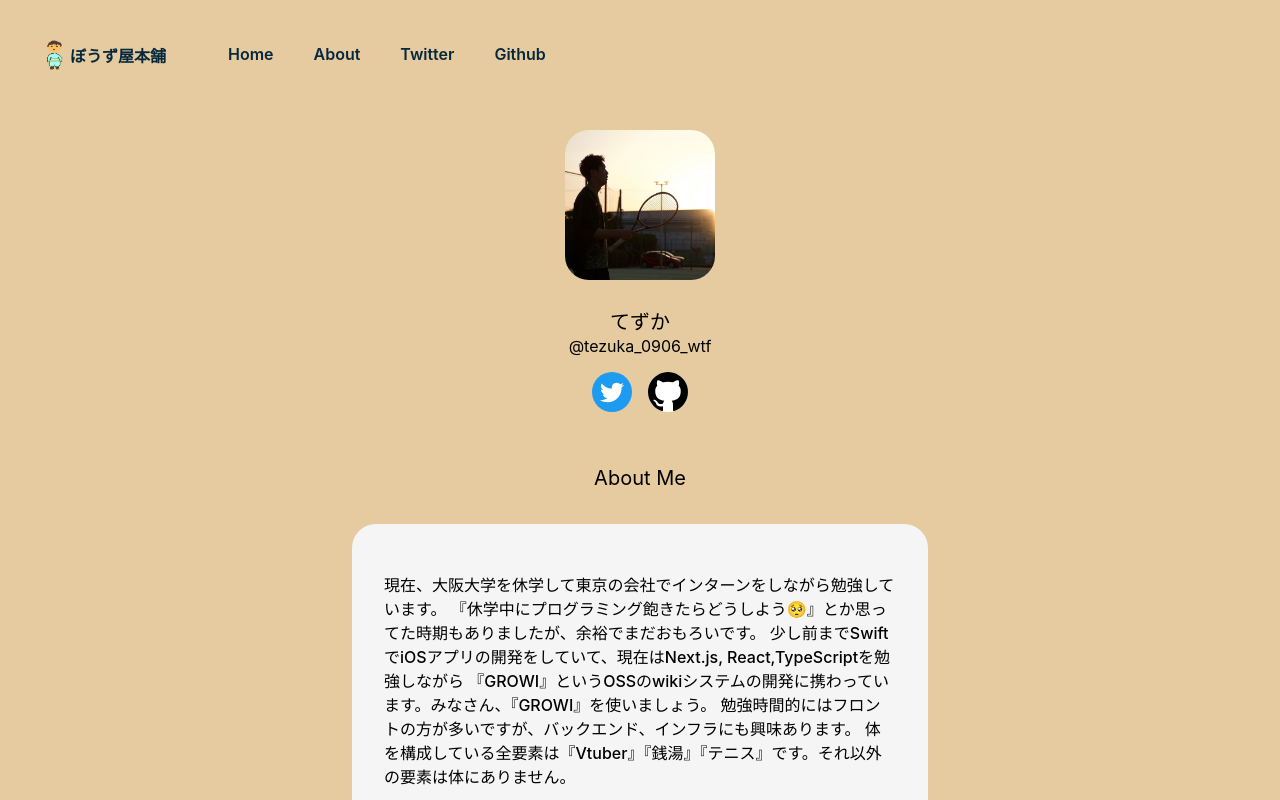
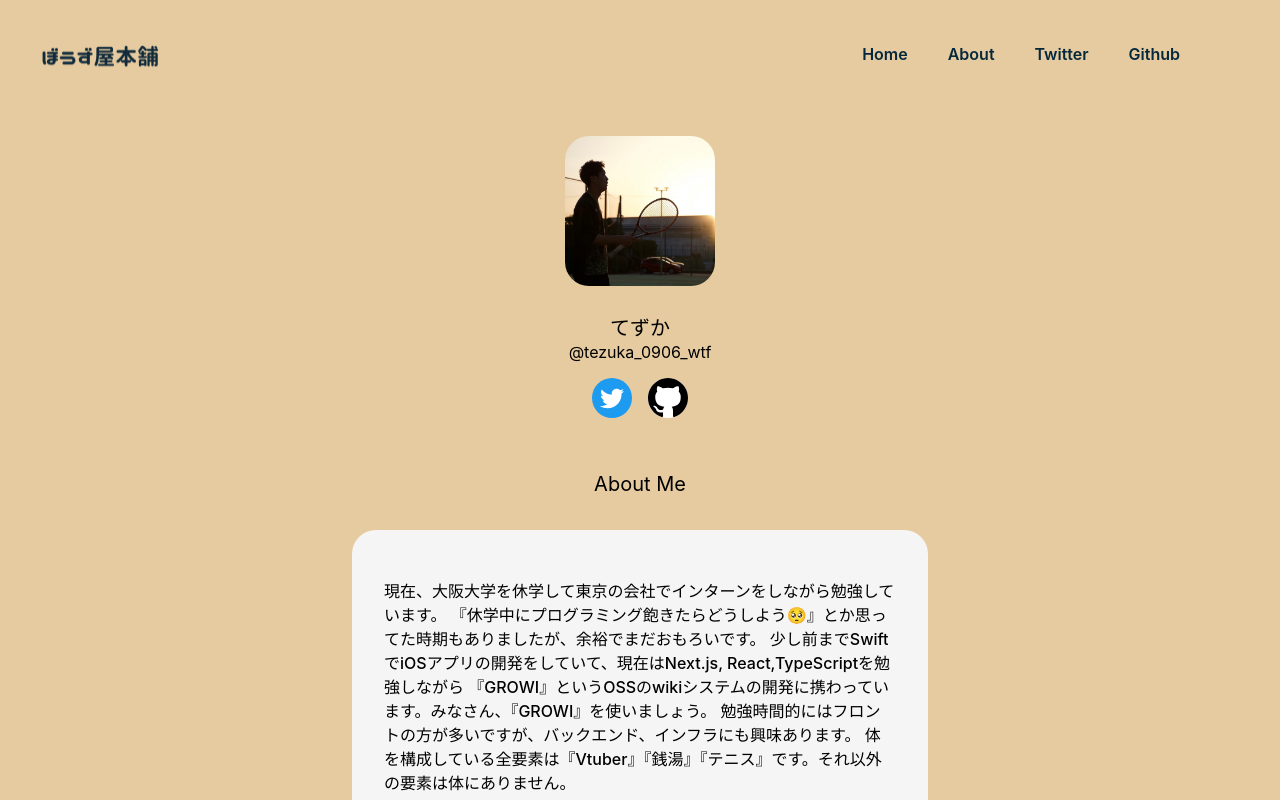
Before and after one commit to yukendev/blog, a Next.js app: page /me in a window 1280 px wide. Shown: the top 800 px of the page. Built offline with nearby package versions, Linux system fonts and the light colour scheme.

Commit message:
refactor header

```diff
--- a/components/atoms/HeaderExpandButton.tsx
+++ b/components/atoms/HeaderExpandButton.tsx
@@ -17,10 +17,8 @@ export const HeaderExpandButton = (props: PropsType): JSX.Element => {
   };
 
   return (
-    <div className='ml-auto md:hidden'>
-      <button onClick={onClickHandler}>
-        {isLinkButtonsHidden ? <Hamburger /> : <HamburgerClosed />}
-      </button>
-    </div>
+    <button onClick={onClickHandler}>
+      {isLinkButtonsHidden ? <Hamburger /> : <HamburgerClosed />}
+    </button>
   );
 };
--- a/components/atoms/HeaderTitle.tsx
+++ b/components/atoms/HeaderTitle.tsx
@@ -1,15 +1,12 @@
 import Link from 'next/link';
 import { metaDataForBlog } from '../../data/meta';
-import BouzuyaImg from '../../images/Bouzuya.svg';
-
-const { title } = metaDataForBlog;
+import TitleImg from '../../images/Title.svg';
 
 export const HeaderTitle = (): JSX.Element => {
   return (
     <Link href='/'>
-      <div className='flex items-center w-32 font-bold text-center text-myTextColor cursor-pointer'>
-        <BouzuyaImg widht={30} height={30} />
-        {title}
+      <div className='cursor-pointer'>
+        <TitleImg />
       </div>
     </Link>
   );
--- a/components/molecules/HeaderContents.tsx
+++ b/components/molecules/HeaderContents.tsx
@@ -5,6 +5,7 @@ type HeaderContentWrapperProps = {
   href: string;
 };
 
+// サイト内で画面遷移するボタン
 const HeaderContentWrapper = (
   props: HeaderContentWrapperProps,
 ): JSX.Element => {
@@ -18,6 +19,7 @@ const HeaderContentWrapper = (
   );
 };
 
+// 外部サイトを開くボタン
 const HeaderContentWrapperForExternal = (
   props: HeaderContentWrapperProps,
 ): JSX.Element => {
--- a/components/molecules/HeaderContentsForMobile.tsx
+++ b/components/molecules/HeaderContentsForMobile.tsx
@@ -5,6 +5,7 @@ type HeaderContentWrapperProps = {
   href: string;
 };
 
+// サイト内で画面遷移するボタン
 const HeaderContentWrapper = (
   props: HeaderContentWrapperProps,
 ): JSX.Element => {
@@ -18,6 +19,7 @@ const HeaderContentWrapper = (
   );
 };
 
+// 外部サイトを開くボタン
 const HeaderContentWrapperForExternal = (
   props: HeaderContentWrapperProps,
 ): JSX.Element => {
--- a/components/organisms/Header.tsx
+++ b/components/organisms/Header.tsx
@@ -12,8 +12,8 @@ export const Header = (): JSX.Element => {
   };
 
   return (
-    <nav className='w-full flex bg-myBgColor p-5 md:p-10'>
-      <div className='w-full md:flex'>
+    <nav className='w-full bg-myBgColor p-5 md:p-10'>
+      <div className='w-full flex justify-between'>
         {/* ブログタイトル */}
         <HeaderTitle />
 
@@ -22,14 +22,16 @@ export const Header = (): JSX.Element => {
           <HeaderContents />
         </div>
 
-        {/* 各種リンク 画面が小さい時(レスポンシブ) */}
+        {/* レスポンシブ対応ボタン */}
         <div className='md:hidden'>
-          {!isLinkButtonsHidden && <HeaderContentsForMobile />}
+          <HeaderExpandButton hideLinkButtons={hideLinkButtons} />
         </div>
       </div>
 
-      {/* レスポンシブ対応ボタン */}
-      <HeaderExpandButton hideLinkButtons={hideLinkButtons} />
+      {/* 各種リンク 画面が小さい時(レスポンシブ) */}
+      <div className='md:hidden'>
+          {!isLinkButtonsHidden && <HeaderContentsForMobile />}
+        </div>
     </nav>
   );
 };
```
Also changed, not shown: images/Title.svg (added).
